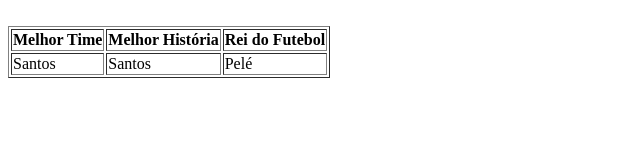
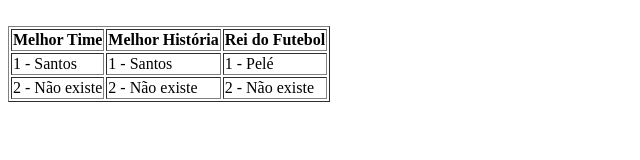
Before and after one commit to mvmede/aula-de-tabelas, a plain HTML site: page index.html in a window 1280 px wide. Shown: the whole page, without its empty margins (0-640 px from the left). Drawn offline with Linux system fonts and the light colour scheme.

Commit message:
alteração

```diff
--- a/index.html
+++ b/index.html
@@ -14,10 +14,15 @@
                     <th>Rei do Futebol</th>
                 </tr><!-- final da linha do cabeçalho-->
                 <tr><!-- início da primeira linha-->
-                    <td>Santos</td>
-                    <td>Santos</td>
-                    <td>Pelé</td>
+                    <td>1 - Santos</td>
+                    <td>1 - Santos</td>
+                    <td>1 - Pelé</td>
                 </tr><!-- final da primeira linha -->
+                <tr><!-- início da primeira linha-->
+                    <td>2 - Não existe</td>
+                    <td>2 - Não existe</td>
+                    <td>2 - Não existe</td>
+                </tr><!-- final da primeira linha -->
         </table>
 
     </body>
```
